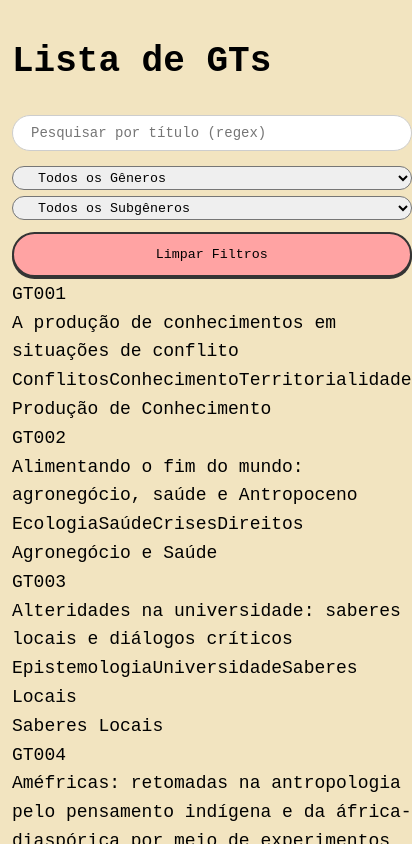
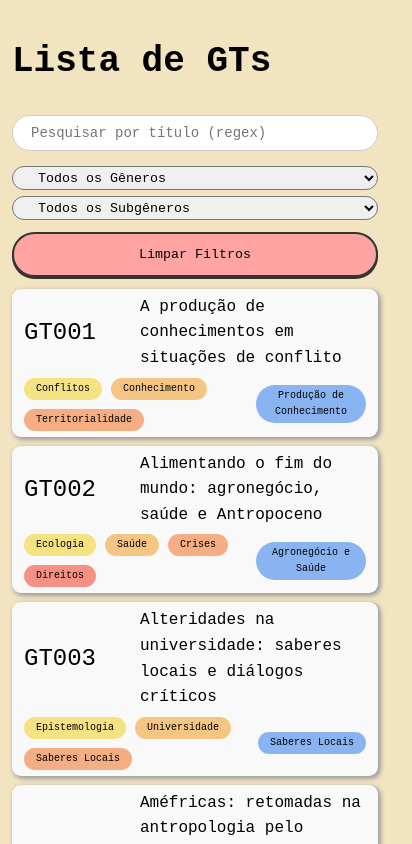
Before and after one commit to mfaria-tech/gts_list, a Next.js app: page / in a window 390 px wide. Shown: the top 844 px of the page, 412 px wide, since content can reach past the window. Built offline with nearby package versions, Linux system fonts and the light colour scheme; a web font is replaced by a local one.

Commit message:
feat(styles/app.css): Updated app.css with GT list display style

```diff
--- a/src/app/styles/app.css
+++ b/src/app/styles/app.css
@@ -77,6 +77,86 @@ input.search {
   box-shadow: 0px 2px #343434;
 }
 
+.list-gt {
+  display: flex;
+  margin: 15px 28px;
+  flex-direction: column;
+  gap: 12px;
+  max-width: 980px;
+  width: max-content;
+  align-items: center;
+  justify-self: center;
+}
+
+.item-gt {
+  display: grid;
+  width: 100%;
+  border-radius: 9px;
+  padding: 9px 18px;
+  background-color: #f9f9f9;
+  box-shadow: 2px 2px 4px 1px #9f9f9f;
+  grid-template-rows: auto 28px;
+  grid-template-columns: repeat(6, 1fr);
+  grid-template-areas:
+    "id title title title title title"
+    "id gender gender gender subgenre subgenre";
+  grid-gap: 6px;
+  align-items: center;
+}
+
+.item-gt:hover {
+  position: relative;
+  cursor: pointer;
+  box-shadow: 2px 5px 4px 1px #9f9f9f;
+  bottom: 3px;
+}
+
+.gt-id {
+  grid-area: id;
+  font-size: 36px;
+}
+
+.gt-title {
+  grid-area: title;
+  font-size: 21px;
+}
+
+.gt-gender {
+  display: flex;
+  grid-area: gender;
+  font-size: 12px;
+  gap: 9px;
+  align-items: center;
+}
+
+.gt-subgenre {
+  grid-area: subgenre;
+  padding: 3px 12px;
+  height: auto;
+  font-size: 12px;
+  justify-self: end;
+  border-radius: 100px;
+  background-color: #8ab3f2;
+}
+
+.tag-gender {
+  display: flex;
+  padding: 3px 12px;
+  height: auto;
+  text-align: center;
+  justify-content: center;
+  align-items: center;
+  border-radius: 100px;
+  background-color: #8ab3f2;
+}
+
+.tag-color-1 { background-color: #f5e283; }
+.tag-color-2 { background-color: #f5c683; }
+.tag-color-3 { background-color: #f5ad83; }
+.tag-color-4 { background-color: #f5a583; }
+.tag-color-5 { background-color: #f59083; }
+.tag-color-6 { background-color: #f58383; }
+
 /* Ajuste responsivo para mobile 1048px */
 @media (max-width: 1048px) {
   main.main,
@@ -111,4 +191,38 @@ input.search {
   .clear-button {
     width: 100%;
   }
+
+  .list-gt {
+    margin: 9px;
+    gap: 9px;
+    width: 100%;
+  }
+
+  .item-gt {
+    grid-template-columns: repeat(3, 1fr);
+    grid-template-rows: auto repeat(2, 1fr);
+    grid-template-areas:
+    "id title title"
+    "gender gender subgenre"
+    "gender gender subgenre";
+    padding: 6px 12px;
+  }
+
+  .gt-id {
+    font-size: 24px;
+  }
+
+  .gt-title {
+    font-size: 16px;
+  }
+
+  .gt-gender {
+    flex-wrap: wrap;
+  }
+
+  .gt-gender,
+  .gt-subgenre {
+    text-align: center;
+    font-size: 10px;
+  }
 }
```
